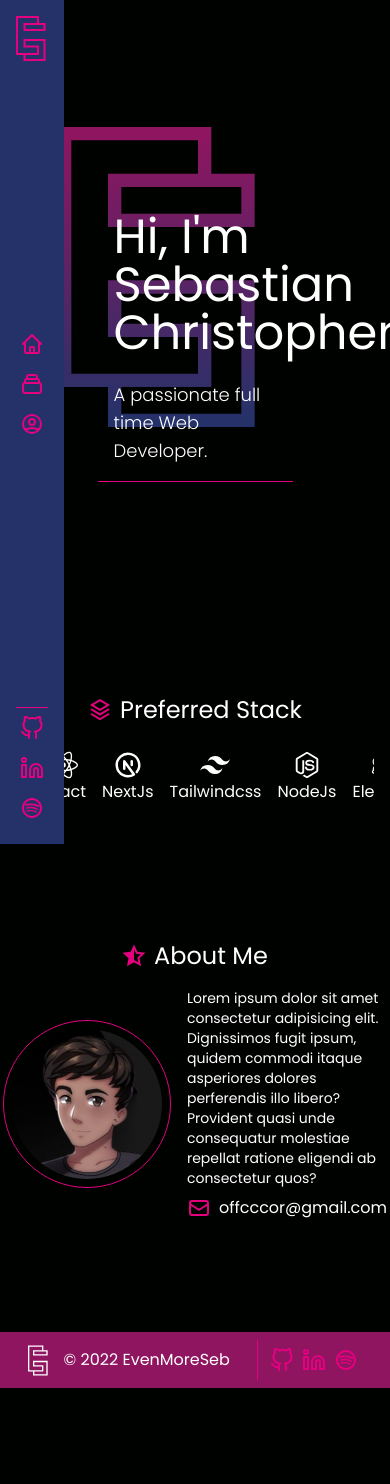
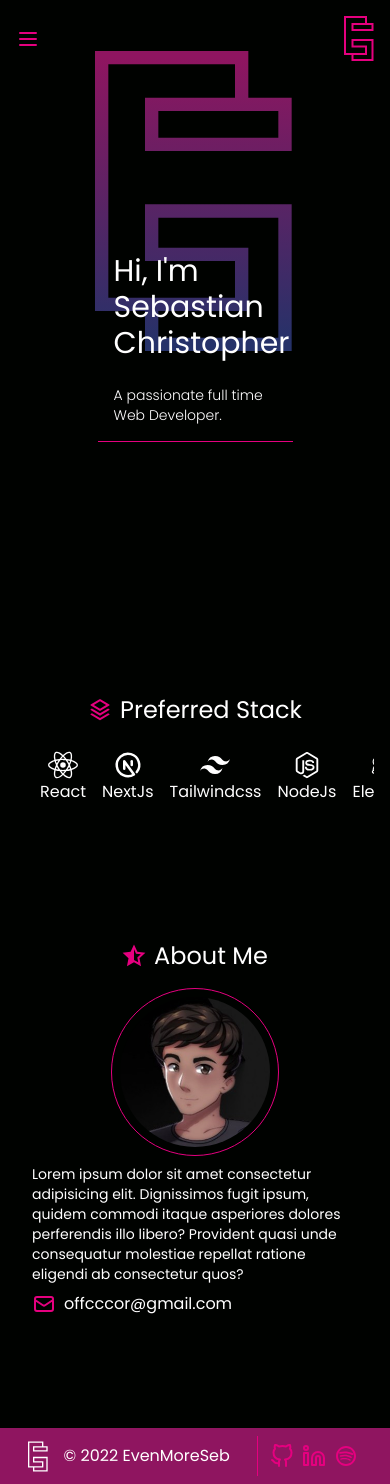
Before and after one commit to SebastianCCC/portfolioapp, a Next.js app: page / in a window 390 px wide. Before the commit the page ends 1388 px from the top, so only its background shows below. Built offline with nearby package versions, Linux system fonts and the light colour scheme.

Commit message:
add responsive layout

```diff
--- a/components/Animate/Titles/index.js
+++ b/components/Animate/Titles/index.js
@@ -3,7 +3,7 @@ import { motion } from 'framer-motion'
 const AnimateTitles = ({ children }) => {
   return (
     <motion.div
-      initial={{ x: 50, opacity: 0 }}
+      initial={{ x: 25, opacity: 0 }}
       whileInView={{ x: 0, opacity: 1 }}
       viewport={{ once: true }}
       transition={{
--- a/components/Footer/NavBottom.js
+++ b/components/Footer/NavBottom.js
@@ -1,12 +1,12 @@
-import { FooterIcon } from './images'
 import Link from 'next/link'
-import NavBarItems from '../Header/NavbarItems'
 import { FiGithub, FiLinkedin } from 'react-icons/fi'
 import { RiSpotifyLine } from 'react-icons/ri'
+import NavBarItems from '../Header/NavbarItems'
+import { FooterIcon } from './images'
 
 const NavBottom = () => {
   return (
-    <div className="bg-purple p-2 mt-20 flex justify-evenly items-center">
+    <div className={`bg-purple p-2 mt-20 flex justify-evenly items-center`}>
       <div className="flex items-center">
         <Link href="#">
           <div className="cursor-pointer">
--- a/components/Header/SideNavBar.js
+++ b/components/Header/SideNavBar.js
@@ -1,22 +1,59 @@
 import NavBarItems from './NavbarItems'
-import { LogoIcon, HomeIcon, WorkIcon, UserIcon } from './images'
+import { LogoIcon, HomeIcon, WorkIcon, UserIcon, MenuIcon } from './images'
 import { FiGithub, FiLinkedin } from 'react-icons/fi'
 import { RiSpotifyLine } from 'react-icons/ri'
+import { useState, useEffect, useContext } from 'react'
+import { StateContext } from '../../hooks/StateContext'
+import { motion } from 'framer-motion'
 
 const SideNavBar = () => {
+  const { isOpen, setIsOpen } = useContext(StateContext)
+  const [navbar, setNavbar] = useState(false)
+
+  const changeBackground = () => {
+    if (window.scrollY >= 18) {
+      setNavbar(true)
+    } else {
+      setNavbar(false)
+    }
+  }
+
+  useEffect(() => {
+    changeBackground()
+    window.addEventListener('scroll', changeBackground)
+  })
   return (
-    <div className="absolute left-0 min-h-screen bg-darkblue p-4 flex flex-col items-start justify-between">
-      <div className="cursor-pointer">
+    <>
+      <div
+        onClick={() => setIsOpen(false)}
+        className={`absolute min-w-full ${isOpen && 'bg-transparent min-h-screen'} lg:hidden`}
+      ></div>
+      <div
+        className={`absolute left-0 ${
+          isOpen && 'w-[70%] md:w-[30%] bg-darkblue min-h-screen'
+        } lg:bg-darkblue lg:min-h-screen w-full lg:w-fit flex flex-col items-start justify-between`}
+      >
+        <div
+          className={`flex justify-between p-4 w-full items-center cursor-pointer ${
+            navbar && 'bg-darkblue'
+          } transition duration-700 ease-out`}
+        >
+          <div onClick={() => setIsOpen(!isOpen)} className="text-pink pr-2 lg:hidden">
+            <MenuIcon />
+          </div>
           <LogoIcon />
         </div>
-      <div className="my-2">
+        <div
+          onClick={() => setIsOpen(false)}
+          className={`m-4 my-2 ${!isOpen && 'hidden'} lg:block`}
+        >
           <ul>
             <NavBarItems icon={<HomeIcon />} title="Home" link="/" />
             <NavBarItems icon={<WorkIcon />} title="Work" link="/work" />
             <NavBarItems icon={<UserIcon />} title="About Me" link="#about" />
           </ul>
         </div>
-      <div className="border-t border-pink">
+        <div className={`m-4 border-t border-pink ${!isOpen && 'hidden'} lg:block`}>
           <ul>
             <NavBarItems icon={<FiGithub />} socLink="https://github.com/SebastianCCC" />
             <NavBarItems
@@ -30,6 +67,7 @@ const SideNavBar = () => {
           </ul>
         </div>
       </div>
+    </>
   )
 }
 
--- a/components/Header/images/index.js
+++ b/components/Header/images/index.js
@@ -94,3 +94,18 @@ export const UserIcon = () => {
     </svg>
   )
 }
+
+export const MenuIcon = () => {
+  return (
+    <svg
+      xmlns="http://www.w3.org/2000/svg"
+      className="h-6 w-6"
+      fill="none"
+      viewBox="0 0 24 24"
+      stroke="currentColor"
+      strokeWidth={2}
+    >
+      <path strokeLinecap="round" strokeLinejoin="round" d="M4 6h16M4 12h16M4 18h16" />
+    </svg>
+  )
+}
--- a/components/Main/About/index.js
+++ b/components/Main/About/index.js
@@ -14,16 +14,16 @@ const About = ({ title, mail }) => {
         </span>
         <h2 className="capitalize pl-2">{title}</h2>
       </AnimateTitles>
-      <div className="flex justify-center items-center p-4">
+      <div className="flex flex-col lg:flex-row justify-center items-center p-4">
         <motion.div
-          initial={{ x: -50, opacity: 0 }}
+          initial={{ x: -25, opacity: 0 }}
           whileInView={{ x: 0, opacity: 1 }}
           viewport={{ once: true }}
           transition={{
             delay: 0.2,
             duration: 1,
           }}
-          className="rounded-full border border-pink p-2"
+          className="rounded-full border border-pink p-2 w-fit"
         >
           <div className="relative select-none pointer-events-none rounded-full overflow-hidden w-[150px] h-[150px]">
             <Image
@@ -35,23 +35,23 @@ const About = ({ title, mail }) => {
             />
           </div>
         </motion.div>
-        <div className="flex flex-col pl-4 items-start">
+        <div className="flex flex-col lg:pl-4 items-start">
           <motion.p
-            initial={{ x: 50, opacity: 0 }}
+            initial={{ x: 25, opacity: 0 }}
             whileInView={{ x: 0, opacity: 1 }}
             viewport={{ once: true }}
             transition={{
               delay: 0.2,
               duration: 1,
             }}
-            className="max-w-prose text-sm"
+            className="max-w-prose text-sm pt-2 lg:p-0"
           >
             Lorem ipsum dolor sit amet consectetur adipisicing elit. Dignissimos fugit ipsum, quidem
             commodi itaque asperiores dolores perferendis illo libero? Provident quasi unde
             consequatur molestiae repellat ratione eligendi ab consectetur quos?
           </motion.p>
           <motion.div
-            initial={{ x: 50, opacity: 0 }}
+            initial={{ x: 25, opacity: 0 }}
             whileInView={{ x: 0, opacity: 1 }}
             viewport={{ once: true }}
             transition={{
--- a/hooks/StateContext.jsx
+++ b/hooks/StateContext.jsx
@@ -3,9 +3,9 @@ import { createContext, useMemo, useState } from 'react'
 const StateContext = createContext()
 
 const StateProvider = ({ children }) => {
-  const [isHover, setIsHover] = useState(false)
+  const [isOpen, setIsOpen] = useState(false)
 
-  const value = useMemo(() => ({ isHover, setIsHover }), [isHover])
+  const value = useMemo(() => ({ isOpen, setIsOpen }), [isOpen])
   return <StateContext.Provider value={value}>{children}</StateContext.Provider>
 }
 export { StateProvider, StateContext }
--- a/pages/index.js
+++ b/pages/index.js
@@ -30,7 +30,7 @@ export default function Home() {
             variants={container}
             initial="hidden"
             animate="show"
-            className="text-5xl lg:text-7xl"
+            className="text-3xl sm:text-4xl md:text-5xl lg:text-7xl"
           >
             {namearr.map((letter, i) => (
               <motion.span variants={item} key={i}>
@@ -42,7 +42,7 @@ export default function Home() {
             variants={container}
             initial="hidden"
             animate="show"
-            className="text-lg font-light pt-6"
+            className="text-sm lg:text-lg font-light pt-6"
           >
             {descarr.map((letter, i) => (
               <motion.span variants={item} key={i}>
@@ -51,7 +51,7 @@ export default function Home() {
             ))}
           </motion.h2>
         </section>
-        <div className="absolute right-1/4 top-[15%] z-0">
+        <div className="absolute sm:right-[21%] md:right-1/4 top-[6%] sm:top-[7%] md:top-[12%] lg:top-[15%] z-0">
           <BackHeroIcon />
         </div>
         <ComStack title="Preferred Stack" />
--- a/tailwind.config.js
+++ b/tailwind.config.js
@@ -9,6 +9,7 @@ module.exports = {
         purple: '#8F1560',
         pink: '#E5007F',
         black: '#000200',
+        transparent: '#000000d9',
         lightblue: '#3BC2F2',
         darkblue: '#253269',
       },
```
Lines whose indentation alone changed are shown as unchanged.
